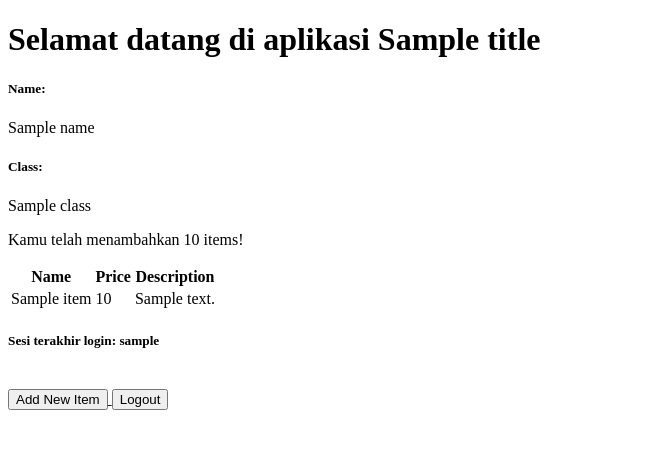
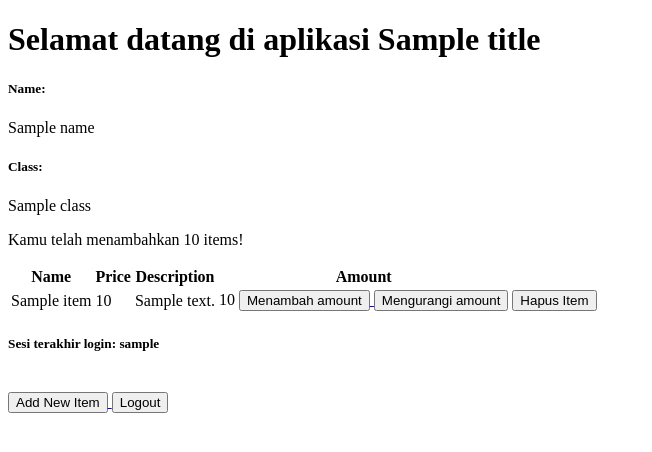
Before and after one commit to Samuelwidjaja/sawi, a Django app: template main/templates/main.html in a window 1280 px wide. Shown: the top 452 px of the page, without its empty margins (0-652 px from the left). Run offline with Django 4.2, Linux system fonts and the light colour scheme; tables that the repository leaves empty hold one stand-in row (values such as "Sample post"); the template is opened without the code that fills it: values that come from a table or form of the project are taken from there, most other values are stand-ins (such as "Sample title", 1, 10 or a date in 2020).

Commit message:
Tugas4 bonus done

```diff
--- a/main/forms.py
+++ b/main/forms.py
@@ -4,4 +4,4 @@ from main.models import Item
 class ItemForm(ModelForm):
     class Meta:
         model = Item
-        fields = ["name", "price", "description"]
+        fields = ["name", "price", "description", "amount"]
--- a/main/models.py
+++ b/main/models.py
@@ -7,3 +7,4 @@ class Item(models.Model):
     price = models.IntegerField()
     description = models.TextField()
     user = models.ForeignKey(User, on_delete=models.CASCADE)
+    amount = models.PositiveBigIntegerField()
--- a/main/templates/main.html
+++ b/main/templates/main.html
@@ -16,6 +16,7 @@
         <th>Name</th>
         <th>Price</th>
         <th>Description</th>
+        <th>Amount</th>
     </tr>
 
     {% comment %} Berikut cara memperlihatkan data produk di bawah baris ini {% endcomment %}
@@ -25,6 +26,19 @@
             <td>{{item.name}}</td>
             <td>{{item.price}}</td>
             <td>{{item.description}}</td>
+            <td>{{ item.amount }}
+                <a href = "add_amount/{{item.id}}">
+                    <button> Menambah amount </button>
+                </a>
+                <a href = "reduce_amount/{{item.id}}">
+                    <button> Mengurangi amount </button>
+                </a>
+            </td>
+            <td>
+                <a href = "hapus/{{item.id}}">
+                    <button> Hapus Item </button>
+                </a>
+            </td>
         </tr>
     {% endfor %}
 </table>
--- a/main/urls.py
+++ b/main/urls.py
@@ -1,5 +1,5 @@
 from django.urls import path
-from main.views import show_main, create_item, show_json, show_json_by_id, show_xml,show_xml_by_id
+from main.views import show_main, create_item, show_json, show_json_by_id, show_xml,show_xml_by_id, add_amount, reduce_amount, hapus
 from main.views import register #sesuaikan dengan nama fungsi yang dibuat
 from main.views import login_user #sesuaikan dengan nama fungsi yang dibuat
 from main.views import logout_user
@@ -15,4 +15,8 @@ urlpatterns = [
     path('register/', register, name='register'),
     path('login/', login_user, name='login'),
     path('logout/', logout_user, name='logout'),
+    path('add_amount/<int:id>', add_amount, name='add_amount'),
+    path('reduce_amount/<int:id>', reduce_amount, name='reduce_amount'), # type: ignore
+    path('hapus/<int:id>', hapus, name='hapus'),  # type: ignore
+
 ]
```
Also changed, not shown: main/views.py (+20 -0 lines), main/migrations/0005_item_amount.py (added).
